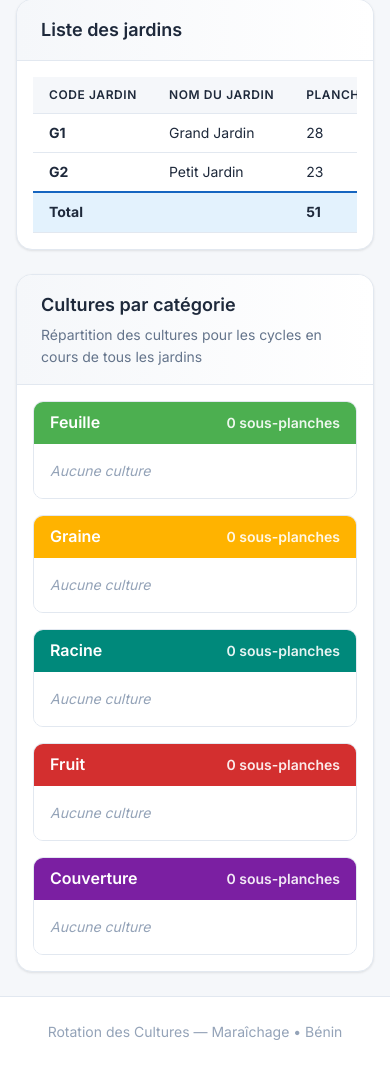
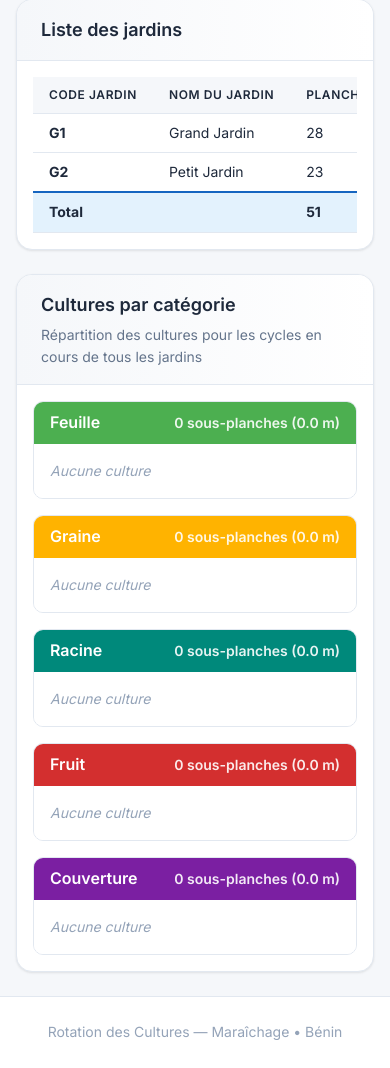
Before and after one commit to hbiaou/crop-rotation, a Flask app: page /statistics/ in a window 390 px wide. Shown: the part 758-1826 px from the top of the page. Run offline with Flask 3, Linux system fonts and the light colour scheme; data comes from the database, SQL or seed files in the repository; data that the repository does not hold is empty; some libraries are stand-ins or nearby versions.

Commit message:
feat: add length (m) to crop statistics
Calculate and display total length in meters for each crop and category
based on garden bed configurations (bed_length_m / sub_beds_per_bed).

- Add length column to statistics page and print view
- Update Excel export with length column
- Change grid layout to 3 cards per row for better readability
- Order crops by total length instead of count

Co-Authored-By: Claude Opus 4.5 <noreply@anthropic.com>

```diff
--- a/routes/statistics.py
+++ b/routes/statistics.py
@@ -30,7 +30,8 @@ def get_global_statistics():
     - total_sub_beds: total sub-beds across all gardens
     - active_sub_beds: total active sub-beds
     - reserve_sub_beds: total reserve sub-beds
-    - crops_by_category: dict of category -> list of {crop_name, count}
+    - crops_by_category: dict of category -> list of {crop_name, count, length_m}
+    - category_lengths: dict of category -> total length in meters
     """
     gardens = get_gardens()
     categories = get_categories()
@@ -43,6 +44,7 @@ def get_global_statistics():
         'active_sub_beds': 0,
         'reserve_sub_beds': 0,
         'crops_by_category': {cat: [] for cat in categories},
+        'category_lengths': {cat: 0.0 for cat in categories},
     }
 
     # Aggregate garden stats
@@ -64,6 +66,7 @@ def get_global_statistics():
             stats['reserve_sub_beds'] += garden_stats['reserve_sub_beds']
 
     # Count crops by category across all gardens (from latest cycles)
+    # Include sub-bed length based on garden configuration
     conn = get_db()
     try:
         # Get language setting for preferred names
@@ -88,23 +91,26 @@ def get_global_statistics():
         except Exception:
             pass  # Fallback to original crop names if plant db unavailable
 
-        # Get crop counts from cycle_plans across all gardens
+        # Get crop counts and lengths from cycle_plans across all gardens
         # Using actual values if present, otherwise planned values
+        # Sub-bed length = bed_length_m / sub_beds_per_bed
         crop_counts = conn.execute("""
             SELECT
                 c.category,
                 c.crop_name,
                 c.id as crop_id,
-                COUNT(*) as count
+                COUNT(*) as count,
+                SUM(g.bed_length_m / g.sub_beds_per_bed) as total_length_m
             FROM cycle_plans cp
             JOIN crops c ON COALESCE(cp.actual_crop_id, cp.planned_crop_id) = c.id
             JOIN sub_beds sb ON cp.sub_bed_id = sb.id
+            JOIN gardens g ON cp.garden_id = g.id
             WHERE sb.is_reserve = 0
               AND cp.cycle = (
                   SELECT MAX(cycle) FROM cycle_plans cp2 WHERE cp2.garden_id = cp.garden_id
               )
             GROUP BY c.category, c.id
-            ORDER BY c.category, count DESC, c.crop_name
+            ORDER BY c.category, total_length_m DESC, c.crop_name
         """).fetchall()
 
         for row in crop_counts:
@@ -112,10 +118,13 @@ def get_global_statistics():
             if cat in stats['crops_by_category']:
                 # Use preferred name if available
                 crop_name = crop_name_lookup.get(row['crop_id'], row['crop_name'])
+                length_m = row['total_length_m'] or 0.0
                 stats['crops_by_category'][cat].append({
                     'crop_name': crop_name,
                     'count': row['count'],
+                    'length_m': length_m,
                 })
+                stats['category_lengths'][cat] += length_m
     finally:
         conn.close()
 
@@ -246,9 +255,11 @@ def export_excel():
     row = 3
     for category in categories:
         crops = stats['crops_by_category'].get(category, [])
+        category_length = stats['category_lengths'].get(category, 0.0)
 
-        # Category header
-        cat_cell = ws_crops.cell(row=row, column=1, value=category)
+        # Category header with total length
+        cat_text = f"{category} ({round(category_length, 1)} m)"
+        cat_cell = ws_crops.cell(row=row, column=1, value=cat_text)
         cat_cell.font = HEADER_FONT
         if category in CATEGORY_FILLS:
             cat_cell.fill = CATEGORY_FILLS[category]
@@ -258,12 +269,14 @@ def export_excel():
         # Column headers
         ws_crops.cell(row=row, column=1, value="Culture").font = Font(bold=True)
         ws_crops.cell(row=row, column=2, value="Sous-planches").font = Font(bold=True)
+        ws_crops.cell(row=row, column=3, value="Longueur (m)").font = Font(bold=True)
         row += 1
 
         if crops:
             for crop in crops:
                 ws_crops.cell(row=row, column=1, value=crop['crop_name'])
                 ws_crops.cell(row=row, column=2, value=crop['count'])
+                ws_crops.cell(row=row, column=3, value=round(crop['length_m'], 1))
                 row += 1
         else:
             ws_crops.cell(row=row, column=1, value="(aucune culture)")
--- a/static/css/style.css
+++ b/static/css/style.css
@@ -2867,6 +2867,23 @@ tbody tr:hover {
     gap: var(--spacing-md);
 }
 
+/* 3 cards per row variant for statistics with lengths */
+.category-stats-grid-3 {
+    grid-template-columns: repeat(3, 1fr);
+}
+
+@media (max-width: 900px) {
+    .category-stats-grid-3 {
+        grid-template-columns: repeat(2, 1fr);
+    }
+}
+
+@media (max-width: 600px) {
+    .category-stats-grid-3 {
+        grid-template-columns: 1fr;
+    }
+}
+
 .category-card {
     border: 1px solid var(--color-border);
     border-radius: var(--radius-md);
@@ -2988,6 +3005,11 @@ tbody tr:hover {
     gap: var(--spacing-md);
 }
 
+/* 3 cards per row variant for print view with lengths */
+.print-categories-grid-3 {
+    grid-template-columns: repeat(3, 1fr);
+}
+
 .print-category-card {
     border: 1px solid var(--color-border);
     border-radius: var(--radius-sm);
--- a/templates/statistics.html
+++ b/templates/statistics.html
@@ -110,13 +110,14 @@
         <p class="card-subtitle">{{ i18n.statistics.crops_by_category_hint }}</p>
     </div>
     <div class="card-body">
-        <div class="category-stats-grid">
+        <div class="category-stats-grid category-stats-grid-3">
             {% for category in categories %}
             <div class="category-card category-{{ category | lower }}">
                 <div class="category-header {{ category | lower }}">
                     <span class="category-name">{{ i18n.categories[category] }}</span>
                     {% set total_count = stats.crops_by_category[category] | sum(attribute='count') %}
-                    <span class="category-count">{{ total_count }} {{ i18n.stats.sub_beds }}</span>
+                    {% set total_length = stats.category_lengths[category] | round(1) %}
+                    <span class="category-count">{{ total_count }} {{ i18n.stats.sub_beds }} ({{ total_length }} m)</span>
                 </div>
                 <div class="category-body">
                     {% if stats.crops_by_category[category] %}
@@ -124,7 +125,7 @@
                         {% for crop in stats.crops_by_category[category] %}
                         <li class="crop-item">
                             <span class="crop-name">{{ crop.crop_name }}</span>
-                            <span class="crop-count">{{ crop.count }}</span>
+                            <span class="crop-count">{{ crop.count }} ({{ crop.length_m | round(1) }} m)</span>
                         </li>
                         {% endfor %}
                     </ul>
```
Also changed, not shown: templates/statistics_print.html (+4 -3 lines).
